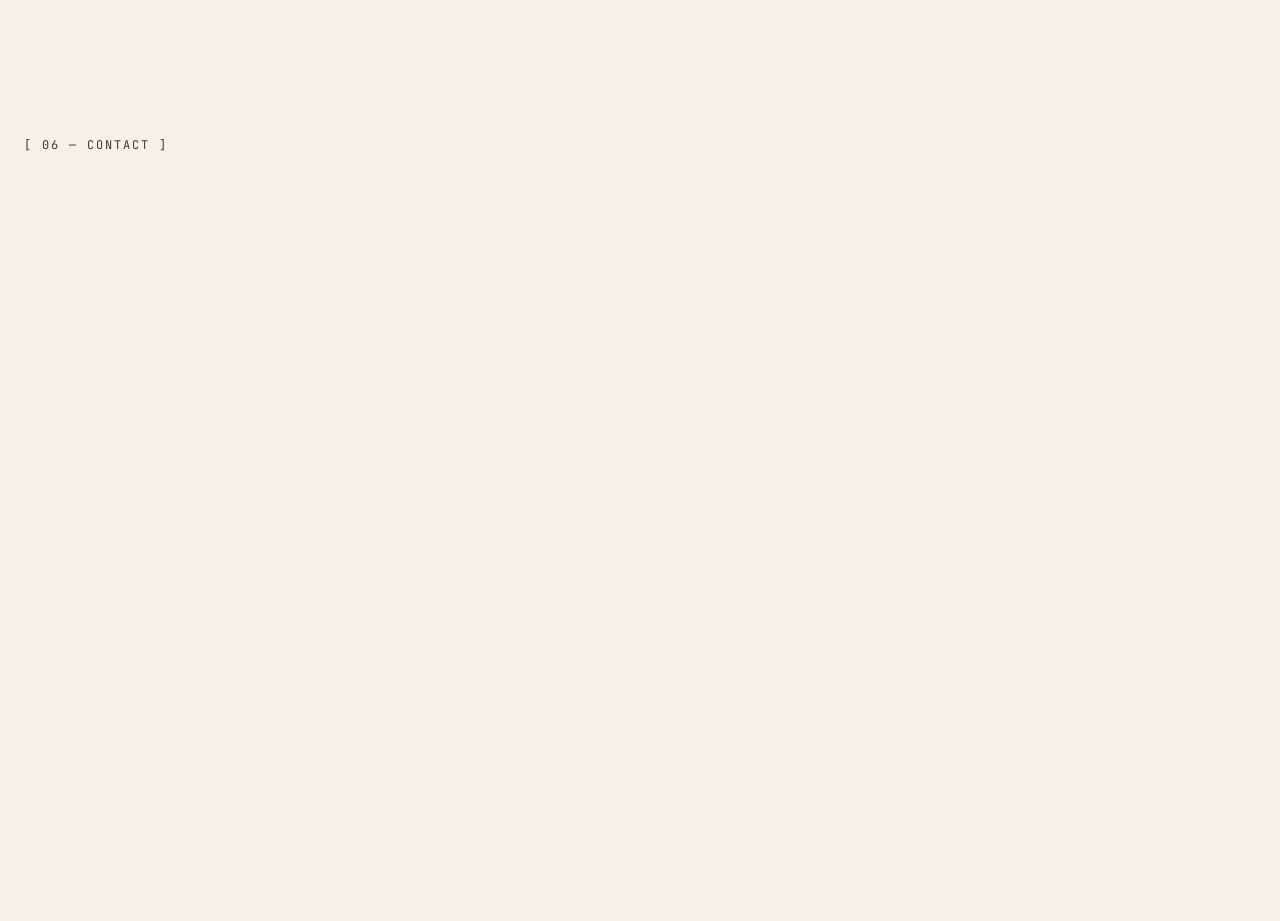
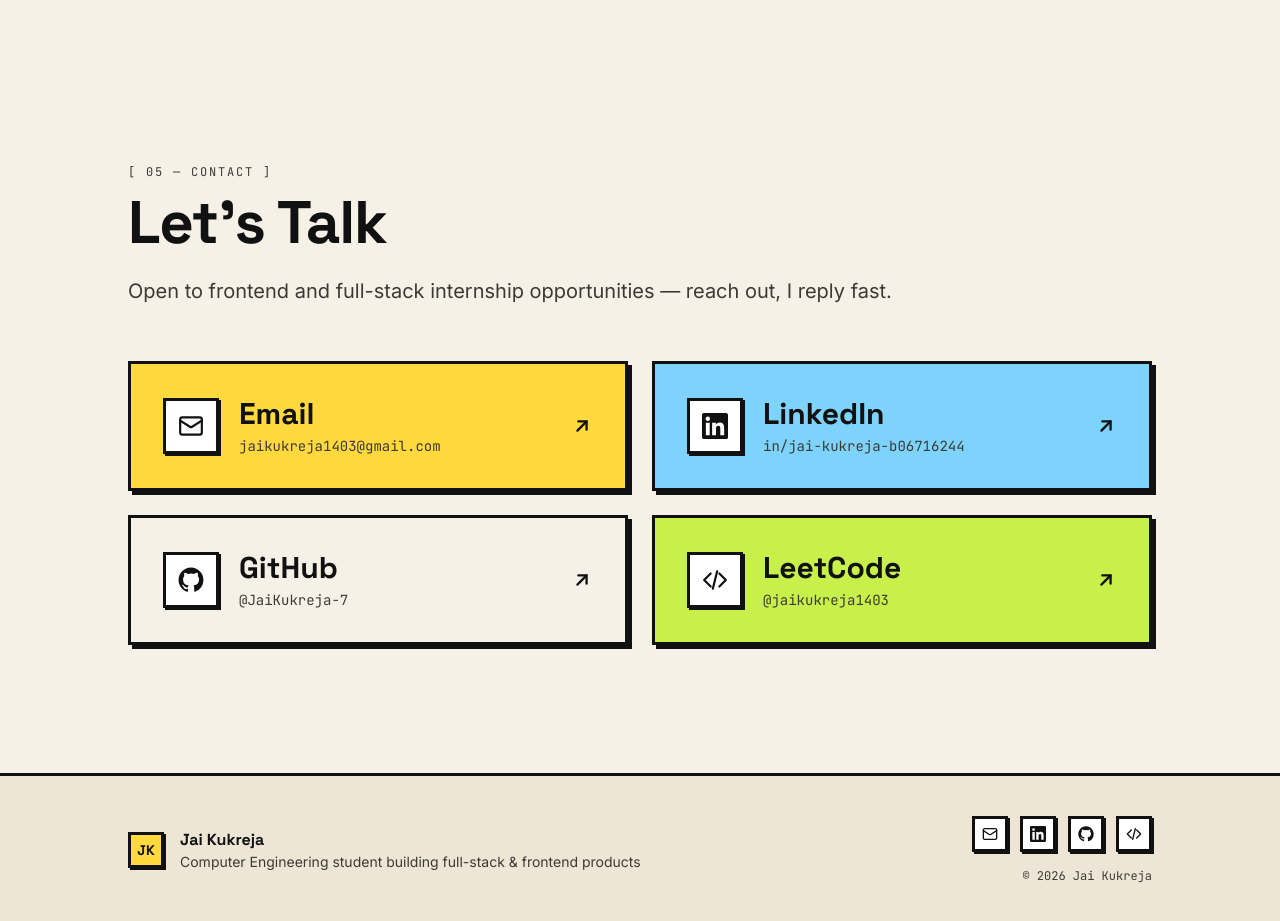
Before and after one commit to JaiKukreja-7/portfolio, a Next.js app: page / in a window 1280 px wide. Shown: the part 6080-7001 px from the top of the page. Before the commit the page ends 6595 px from the top, so only its background shows below. Built offline with nearby package versions, Linux system fonts and the light colour scheme.

Commit message:
feat: add Contact section and footer
Large link cards for Email, LinkedIn, GitHub and LeetCode as the closing
CTA, and a minimal footer with wordmark, tagline, icon row and copyright.
All three social rows share components/social-links.tsx.

```diff
--- a/src/app/page.tsx
+++ b/src/app/page.tsx
@@ -1,5 +1,7 @@
 import { About } from "@/components/about";
+import { Contact } from "@/components/contact";
 import { Expertise } from "@/components/expertise";
+import { Footer } from "@/components/footer";
 import { Hero } from "@/components/hero";
 import { Journey } from "@/components/journey";
 import { Projects } from "@/components/projects";
@@ -13,11 +15,8 @@ export default function Home() {
       <Expertise />
       <Projects />
       <Journey />
-
-      {/* Temporary anchor so the nav / hero CTAs have a target. Replaced in step 7. */}
-      <section id="contact" className="min-h-[60vh] px-6 py-24">
-        <span className="section-label">[ 06 — CONTACT ]</span>
-      </section>
+      <Contact />
+      <Footer />
     </main>
   );
 }
--- /dev/null
+++ b/src/components/contact.tsx
@@ -0,0 +1,43 @@
+import { Reveal } from "@/components/reveal";
+import { SectionHeading } from "@/components/section-heading";
+import { ExternalLinkIcon } from "@/components/icons";
+import { externalProps, socials } from "@/components/social-links";
+
+export function Contact() {
+  return (
+    <section id="contact" className="px-6 py-24 sm:py-32">
+      <div className="mx-auto flex max-w-5xl flex-col gap-14">
+        <Reveal className="flex flex-col gap-6">
+          <SectionHeading number="05" label="Contact" title="Let's Talk" />
+          <p className="max-w-prose text-lg text-ink-2 sm:text-xl">
+            Open to frontend and full-stack internship opportunities — reach out, I reply fast.
+          </p>
+        </Reveal>
+
+        {/* Big link cards: the site's closing CTA */}
+        <ul className="grid gap-6 sm:grid-cols-2">
+          {socials.map(({ label, handle, href, Icon, accent }, i) => (
+            <li key={label}>
+              <Reveal delay={i * 0.08} className="h-full">
+                <a
+                  href={href}
+                  {...externalProps(href)}
+                  className={`brutal-card brutal-press flex h-full items-center gap-5 p-6 sm:p-8 ${accent}`}
+                >
+                  <span className="brutal-border flex size-14 shrink-0 items-center justify-center bg-white shadow-brutal-sm">
+                    <Icon width={26} height={26} />
+                  </span>
+                  <span className="flex min-w-0 flex-1 flex-col gap-1">
+                    <span className="font-display text-2xl font-bold sm:text-3xl">{label}</span>
+                    <span className="break-all font-mono text-xs text-ink-2 sm:text-sm">{handle}</span>
+                  </span>
+                  <ExternalLinkIcon width={22} height={22} className="shrink-0" />
+                </a>
+              </Reveal>
+            </li>
+          ))}
+        </ul>
+      </div>
+    </section>
+  );
+}
--- /dev/null
+++ b/src/components/footer.tsx
@@ -0,0 +1,32 @@
+import { site } from "@/lib/site";
+import { SocialIcons } from "@/components/social-links";
+
+export function Footer() {
+  return (
+    <footer className="border-t-[3px] border-ink bg-paper-2 px-6 py-10">
+      <div className="mx-auto flex max-w-5xl flex-col items-center gap-6 text-center md:flex-row md:items-center md:justify-between md:text-left">
+        {/* Wordmark + tagline */}
+        <div className="flex flex-col items-center gap-3 md:flex-row md:gap-4">
+          <a
+            href="#hero"
+            aria-label={`${site.name} — back to top`}
+            className="brutal-border flex size-9 shrink-0 items-center justify-center bg-yellow font-display text-sm font-bold shadow-brutal-sm"
+          >
+            {site.initials}
+          </a>
+          <div className="flex flex-col">
+            <span className="font-display font-bold">{site.name}</span>
+            <span className="text-sm text-ink-2">{site.tagline}</span>
+          </div>
+        </div>
+
+        <div className="flex flex-col items-center gap-4 md:items-end">
+          <SocialIcons size="sm" />
+          <span className="font-mono text-xs text-ink-2">
+            © {new Date().getFullYear()} {site.name}
+          </span>
+        </div>
+      </div>
+    </footer>
+  );
+}
```
